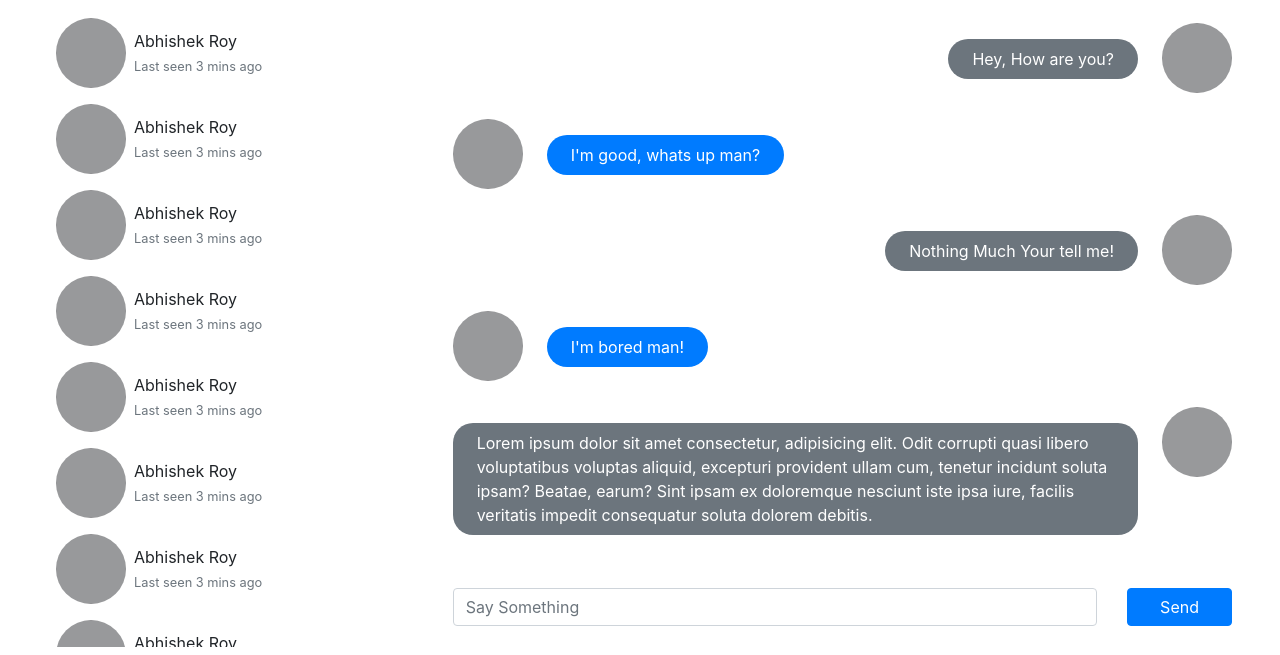
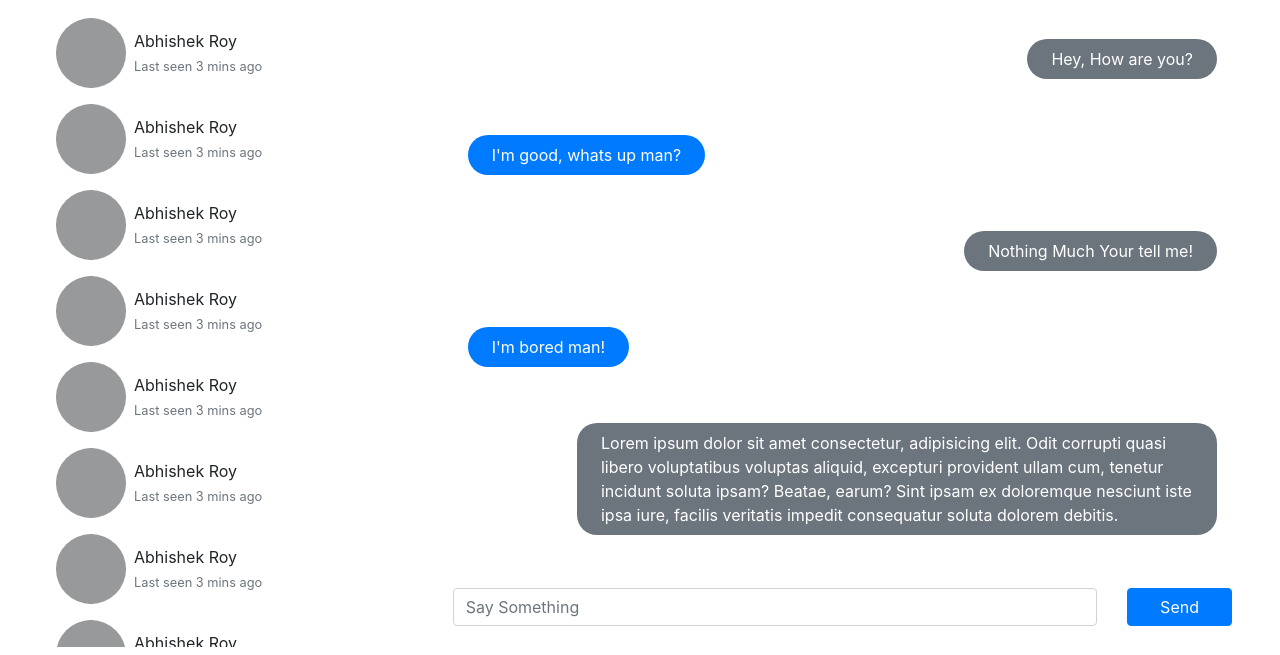
Before and after one commit to VinayakTekade/MediaCore, a website: page src/messages.html in a window 1280 px wide. Shown: the part 145-800 px from the top of the page. Drawn offline with nearby package versions, Linux system fonts and the light colour scheme.

Commit message:
Added max width to messages bubbles
Signed-off-by: VinayakTekade <vinayak.tekade@gmail.com>

```diff
--- a/src/css/styles.scss
+++ b/src/css/styles.scss
@@ -51,9 +51,11 @@
         .receive-bubble, .send-bubble{
             height: fit-content;
             color: white;
+            margin: 0 15px;
         }
         .receive-message, .send-message {
             border-radius: 20px;
+            max-width: 50vw;
         }
         .send-input{
             height: 10vh;
--- a/src/messages.html
+++ b/src/messages.html
@@ -165,46 +165,26 @@
                 </div>
                 <div class="chat my-2">
                     <div class="send-bubble d-flex flex-row-reverse my-4">
-                        <div class="ml-4">
-                            <img src="./img/Grey_full.png" class="rounded-circle" width="70px" height="70px"
-                                alt="Profile picture">
-                        </div>
                         <div class="mt-3">
                             <p class="send-message bg-secondary py-2 px-4">Hey, How are you?</p>
                         </div>
                     </div>
                     <div class="receive-bubble d-flex flex-row my-4">
-                        <div class="mr-4">
-                            <img src="./img/Grey_full.png" class="rounded-circle" width="70px" height="70px"
-                                alt="Profile picture">
-                        </div>
                         <div class="mt-3">
                             <p class="receive-message bg-primary py-2 px-4">I'm good, whats up man?</p>
                         </div>
                     </div>
                     <div class="send-bubble d-flex flex-row-reverse my-4">
-                        <div class="ml-4">
-                            <img src="./img/Grey_full.png" class="rounded-circle" width="70px" height="70px"
-                                alt="Profile picture">
-                        </div>
                         <div class="mt-3">
                             <p class="send-message bg-secondary py-2 px-4">Nothing Much Your tell me!</p>
                         </div>
                     </div>
                     <div class="receive-bubble d-flex flex-row my-4">
-                        <div class="mr-4">
-                            <img src="./img/Grey_full.png" class="rounded-circle" width="70px" height="70px"
-                                alt="Profile picture">
-                        </div>
                         <div class="mt-3">
                             <p class="receive-message bg-primary py-2 px-4">I'm bored man!</p>
                         </div>
                     </div>
                     <div class="send-bubble d-flex flex-row-reverse my-4">
-                        <div class="ml-4">
-                            <img src="./img/Grey_full.png" class="rounded-circle" width="70px" height="70px"
-                                alt="Profile picture">
-                        </div>
                         <div class="mt-3">
                             <p class="send-message bg-secondary py-2 px-4">Lorem ipsum dolor sit amet consectetur,
                                 adipisicing elit. Odit corrupti quasi libero voluptatibus voluptas aliquid, excepturi
@@ -214,10 +194,6 @@
                         </div>
                     </div>
                     <div class="receive-bubble d-flex flex-row my-4">
-                        <div class="mr-4">
-                            <img src="./img/Grey_full.png" class="rounded-circle" width="70px" height="70px"
-                                alt="Profile picture">
-                        </div>
                         <div class="mt-3">
                             <p class="receive-message bg-primary py-2 px-4">Lorem ipsum, dolor sit amet consectetur
                                 adipisicing elit. Minus quos est laboriosam esse dolore doloribus. Animi eius sint hic
@@ -229,19 +205,11 @@
                         </div>
                     </div>
                     <div class="send-bubble d-flex flex-row-reverse my-4">
-                        <div class="ml-4">
-                            <img src="./img/Grey_full.png" class="rounded-circle" width="70px" height="70px"
-                                alt="Profile picture">
-                        </div>
                         <div class="mt-3">
                             <p class="send-message bg-secondary py-2 px-4">Nothing Much Your tell me!</p>
                         </div>
                     </div>
                     <div class="receive-bubble d-flex flex-row my-4">
-                        <div class="mr-4">
-                            <img src="./img/Grey_full.png" class="rounded-circle" width="70px" height="70px"
-                                alt="Profile picture">
-                        </div>
                         <div class="mt-3">
                             <p class="receive-message bg-primary py-2 px-4">I'm bored man!</p>
                         </div>
```
Also changed, not shown: src/css/styles.css.
